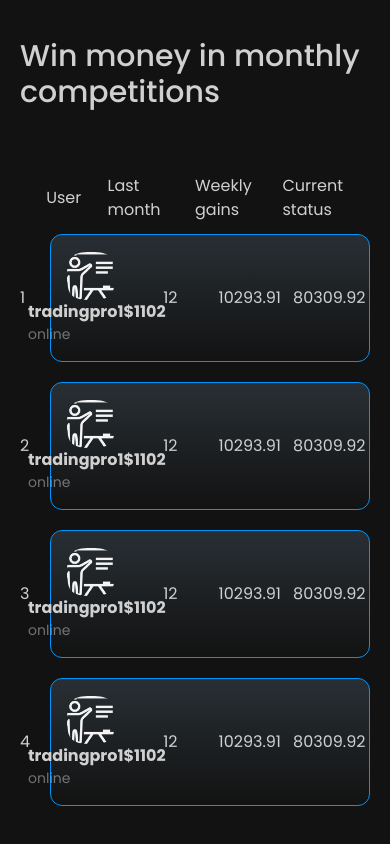
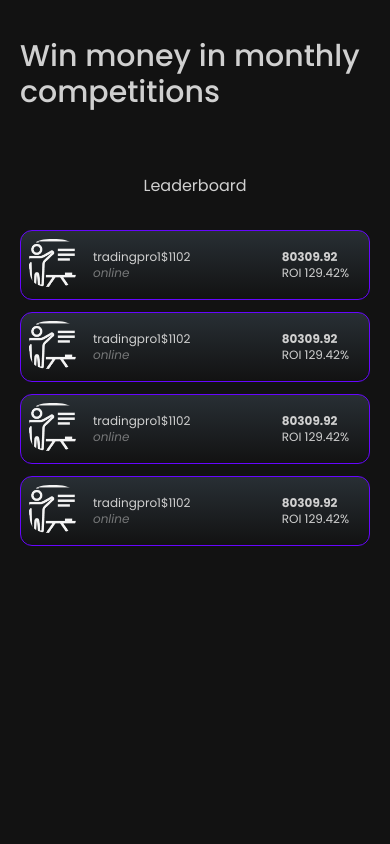
Before and after one commit to therealnospoon/tc-landing, a SvelteKit app: page / in a window 390 px wide. Shown: the part 2322-3166 px from the top of the page. After the commit the page ends 2920 px from the top, so only its background shows below. Built offline with nearby package versions, Linux system fonts and the light colour scheme.

Commit message:
responsivized the leaderboard

```diff
--- a/src/app.html
+++ b/src/app.html
@@ -1,5 +1,5 @@
 <!DOCTYPE html>
-<html lang="en">
+<html lang="en" data-theme="tradeCentre">
 
 <head>
 	<meta charset="utf-8" />
--- a/src/routes/+page.svelte
+++ b/src/routes/+page.svelte
@@ -156,26 +156,26 @@
     <h2 class="max-w-md text-3xl font-medium mb-16">
         Win money in monthly competitions
     </h2>
-    <div class="flex flex-col mt-3">
-        <div class="grid grid-cols-4 mb-3">
-            <div class="flex items-center justify-center">User</div>
-            <div class="flex items-center justify-center">Last month</div>
-            <div class="flex items-center justify-center">Weekly gains</div>
-            <div class="flex items-center justify-center">Current status</div>
-        </div>
-        <div class="card-container flex w-full">
-            <div class="grid grid-rows-4 mr-5">
-                <h2 class="flex items-center mb-5">1</h2>
-                <h2 class="flex items-center mb-5">2</h2>
-                <h2 class="flex items-center mb-5">3</h2>
-                <h2 class="flex items-center mb-5">4</h2>
-            </div>
-            <div class="w-full">
-                {#each dummyCompData as dummyCard}
-                    <div class="grid gap-x-4 grid-cols-4 mb-5">
-                        <div class="competition-card bg-card-gradient h-32 border rounded-xl border-primary col-span-4">
-                            <div class="h-full grid grid-cols-4">
-                                <div class="flex flex-col items-center justify-center space-x-3">
+
+    <!--The TABLE way-->
+    <!-- <table class="table mt-3">
+        table headers
+        <thead>
+            <tr>
+                <th></th>
+                <th>User</th>
+                <th>Weekly gains</th>
+                <th>Current status</th>
+            </tr>
+        </thead>
+        table body
+        <tbody class="competition-table-body">
+            {#each dummyCompData as dummyCard, i}
+                <tr>
+                    <th>
+                        <h2>{i + 1}</h2>
+                    </th>
+                    <td class="flex flex-col items-center justify-center space-x-3">
                         <div class="avatar">
                             <div class="mask mask-squircle w-12 h-12">
                                 <img
@@ -187,52 +187,45 @@
                             <div class="font-bold">{dummyCard.profileName}</div>
                             <div class="text-sm opacity-50">{dummyCard.onlineStatus}</div>
                         </div>
+                    </td>
+                    <td>{dummyCard.weeklyGains.amount}</td>
+                    <td>{dummyCard.currentStatus.amount}</td>
+                </tr>
+            {/each}
+        </tbody>
+    </table> -->
+
+    <!-- The GRID COLUMN WAY -->
+    <div class="flex flex-col mt-3">
+        <div class="flex justify-center mb-3">
+            <h1 class="mb-5">Leaderboard</h1>
         </div>
-                                <div class="flex flex-col items-center justify-center">{dummyCard.lastMonthPlace}</div>
-                                <div class="flex flex-col items-center justify-center">{dummyCard.weeklyGains.amount}</div>
-                                <div class="flex flex-col items-center justify-center">{dummyCard.currentStatus.amount}</div>
-                            </div>
-
-                        </div>
-                    </div>
-                {/each}
-            </div>
-        </div>
-        <!-- <div class="grid grid-cols-5 mb-3">
-            <div></div>
-            <div class="flex items-center justify-center">User</div>
-            <div class="flex items-center justify-center">Last month</div>
-            <div class="flex items-center justify-center">Weekly gains</div>
-            <div class="flex items-center justify-center">Current status</div>
-        </div>
-
-        {#each dummyCompData as dummyCard, i}
-            <div class="grid gap-x-4 grid-cols-5 mb-5">
-                <div class="h-full flex items-center justify-center">{i + 1}</div>
-                <div class="competition-card bg-card-gradient h-32 border rounded-xl border-primary col-span-4">
-                    <div class="h-full grid grid-cols-4">
-                        <div class="flex flex-col items-center justify-center space-x-3">
+        <div class="card-container flex flex-col items-center">
+            {#each dummyCompData as dummyCard}
+                <div class="mb-3 w-full md:w-1/2">
+                    <div class="competition-card bg-card-gradient border rounded-xl border-primary p-2 md:p-4">
+                        <div class="flex justify-between">
+                            <div class="flex items-center mr-3">
                                 <div class="avatar">
-                                <div class="mask mask-squircle w-12 h-12">
+                                    <div class="mask mask-squircle w-12 h-12 mb-1 mr-4">
                                         <img
                                             alt="Avatar Tailwind CSS Component"
                                             src={dummyCard.pfpPath} />
                                     </div>
                                 </div>
                                 <div>
-                                <div class="font-bold">{dummyCard.profileName}</div>
-                                <div class="text-sm opacity-50">{dummyCard.onlineStatus}</div>
+                                    <p class="text-xs sm:text-base">{dummyCard.profileName}</p>
+                                    <p class="text-xs sm:text-sm text-green-300 opacity-50"><i>{dummyCard.onlineStatus}</i></p>
                                 </div>
                             </div>
-                        <div class="flex flex-col items-center justify-center">{dummyCard.lastMonthPlace}</div>
-                        <div class="flex flex-col items-center justify-center">{dummyCard.weeklyGains.amount}</div>
-                        <div class="flex flex-col items-center justify-center">{dummyCard.currentStatus.amount}</div>
-                    </div>
-
+                            <div class="flex flex-col justify-center mr-3">
+                                <p class="text-xs sm:text-base font-bold">{dummyCard.currentStatus.amount}</p>
+                                <p class="text-xs sm:text-base">ROI {dummyCard.currentStatus.roi}%</p>
                             </div>
                         </div>
-
-        {/each} -->
-
                     </div>
                 </div>
+            {/each}
+        </div>
+    </div>
+</div>
--- a/tailwind.config.cjs
+++ b/tailwind.config.cjs
@@ -2,9 +2,15 @@ const config = {
     content : [ "./src/**/*.{html,js,svelte,ts}" ],
 
     theme : {
+        colors : {
+            current    : "#BCC4DB",
+        },
         extend : {
             fontFamily : {
                 sans : [ "Poppins", "sans-serif" ],
+            },
+            backgroundImage : {
+                "tc-hexagon"   : "url(images/tc-hexagon-bg.png)",
             },
         },
     },
@@ -17,9 +23,9 @@ const config = {
     daisyui : {
         themes : [
             {
-                mytheme : {
-                    primary    : "#0094FF",
-                    secondary  : "#D926A9",
+                tradeCentre : {
+                    primary    : "#6606fe",
+                    secondary  : "#9c08fa",
                     accent     : "#1FB2A6",
                     neutral    : "#191D24",
                     "base-100" : "#121212",
```
Also changed, not shown: 1 other file (tests, documents, lock files or other folders). Lines whose indentation alone changed are shown as unchanged.
